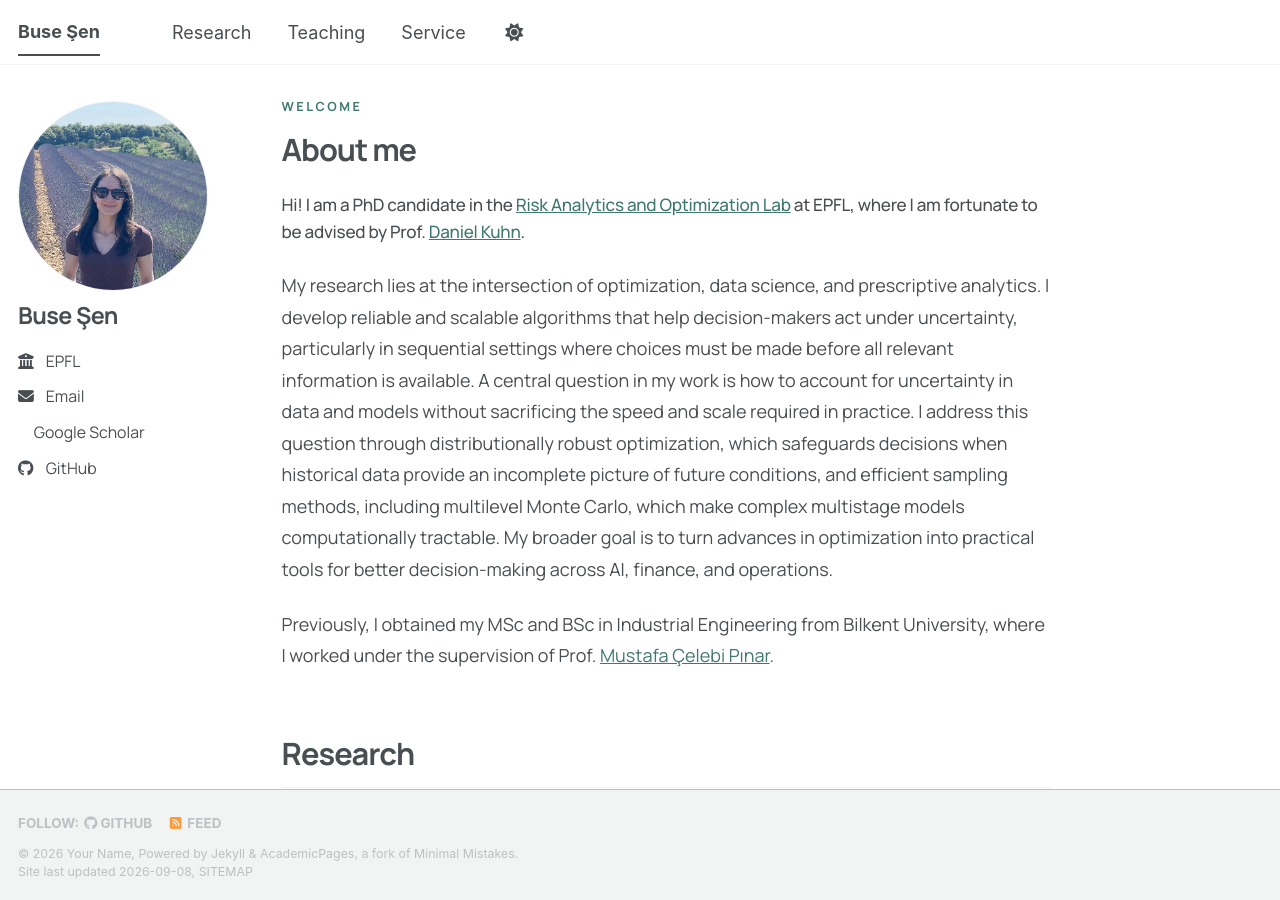
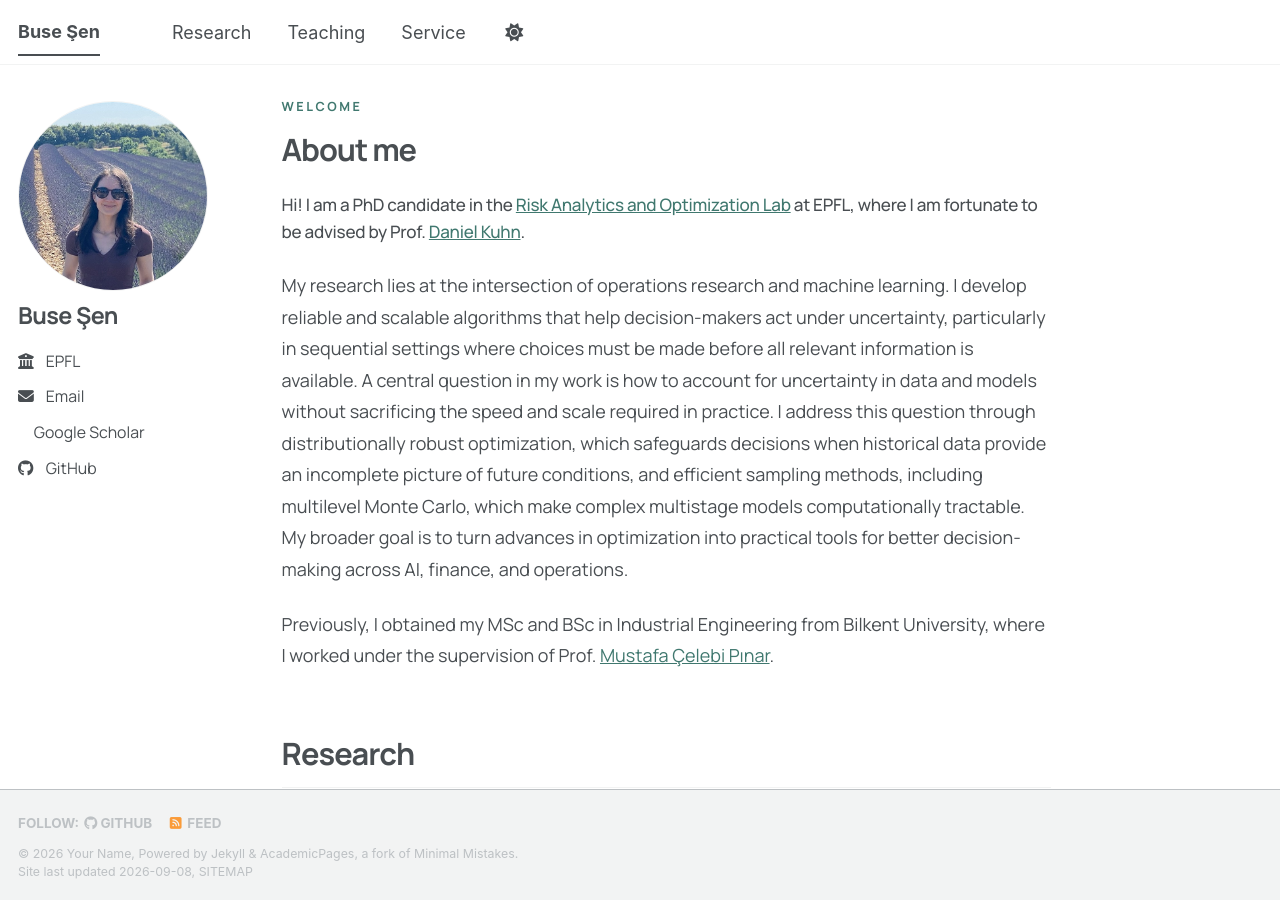
Before and after one commit to busesen/busesen.github.io, a Jekyll site: the page built from _pages/about.md, in a window 1280 px wide and 900 px high. Built offline with Jekyll 4.4.1, drawn with Linux system fonts in a browser that asks for light colours; a style sheet for code colours, icons or effects is not loaded.

Commit message:
Update about.md

```diff
--- a/_pages/about.md
+++ b/_pages/about.md
@@ -12,7 +12,7 @@ redirect_from:
 Hi! I am a PhD candidate in the [Risk Analytics and Optimization Lab](https://www.epfl.ch/labs/rao/) at EPFL, where I am fortunate to be advised by Prof. [Daniel Kuhn](https://people.epfl.ch/daniel.kuhn?lang=en).
 {: .about-lead}
 
-My research lies at the intersection of optimization, data science, and prescriptive analytics. I develop reliable and scalable algorithms that help decision-makers act under uncertainty, particularly in sequential settings where choices must be made before all relevant information is available. A central question in my work is how to account for uncertainty in data and models without sacrificing the speed and scale required in practice. I address this question through distributionally robust optimization, which safeguards decisions when historical data provide an incomplete picture of future conditions, and efficient sampling methods, including multilevel Monte Carlo, which make complex multistage models computationally tractable. My broader goal is to turn advances in optimization into practical tools for better decision-making across AI, finance, and operations.
+My research lies at the intersection of operations research and machine learning. I develop reliable and scalable algorithms that help decision-makers act under uncertainty, particularly in sequential settings where choices must be made before all relevant information is available. A central question in my work is how to account for uncertainty in data and models without sacrificing the speed and scale required in practice. I address this question through distributionally robust optimization, which safeguards decisions when historical data provide an incomplete picture of future conditions, and efficient sampling methods, including multilevel Monte Carlo, which make complex multistage models computationally tractable. My broader goal is to turn advances in optimization into practical tools for better decision-making across AI, finance, and operations.
 
 
 Previously, I obtained my MSc and BSc in Industrial Engineering from Bilkent University, where I worked under the supervision of Prof. [Mustafa Çelebi Pınar](https://www.ie.bilkent.edu.tr/~mustafap/).
```
